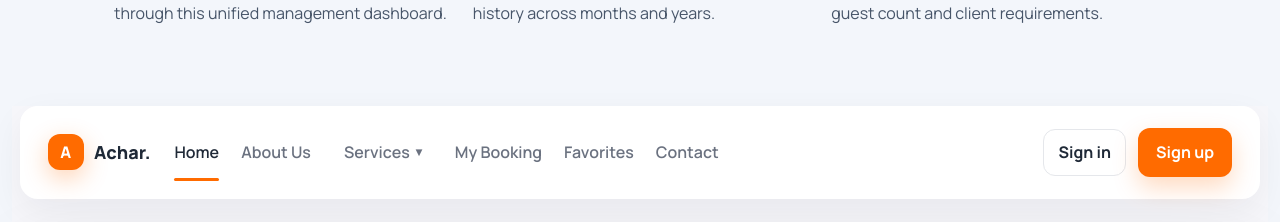
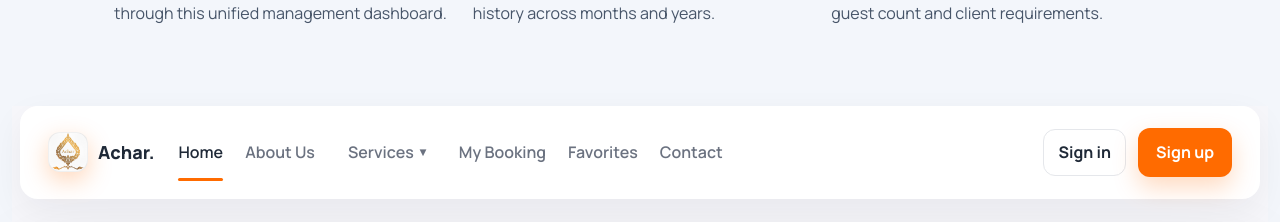
Before and after one commit to Jame2026/Achar-Event-Booking, a Vue app in the folder frontend/: page / in a window 1280 px wide. Shown: the part 2165-2387 px from the top of the page. Built offline with nearby package versions, Linux system fonts and the light colour scheme.

Commit message:
update Home page design

```diff
--- a/frontend/src/assets/Home.css
+++ b/frontend/src/assets/Home.css
@@ -34,17 +34,13 @@
   gap: 10px;
 }
 
-.brand-mark {
-  width: 36px;
-  height: 36px;
+.brand-logo {
+  width: 40px;
+  height: 40px;
   border-radius: 12px;
-  background: var(--primary);
-  color: #fff;
-  display: grid;
-  place-items: center;
-  font-weight: 800;
-  letter-spacing: 0.5px;
-  box-shadow: 0 8px 24px rgba(255, 107, 0, 0.3);
+  background: #fff url("/back.png") center/cover no-repeat;
+  border: 1px solid rgba(0, 0, 0, 0.06);
+  box-shadow: 0 8px 24px rgba(255, 107, 0, 0.28);
 }
 
 .brand-name {
--- a/frontend/src/components/Home.vue
+++ b/frontend/src/components/Home.vue
@@ -95,7 +95,7 @@ const tips = [
   <div class="home-page">
     <header class="navbar">
       <div class="brand">
-        <div class="brand-mark">A</div>
+        <div class="brand-logo" role="img" aria-label="Achar logo"></div>
         <span class="brand-name">Achar.</span>
       </div>
       <nav class="nav-links">
```
